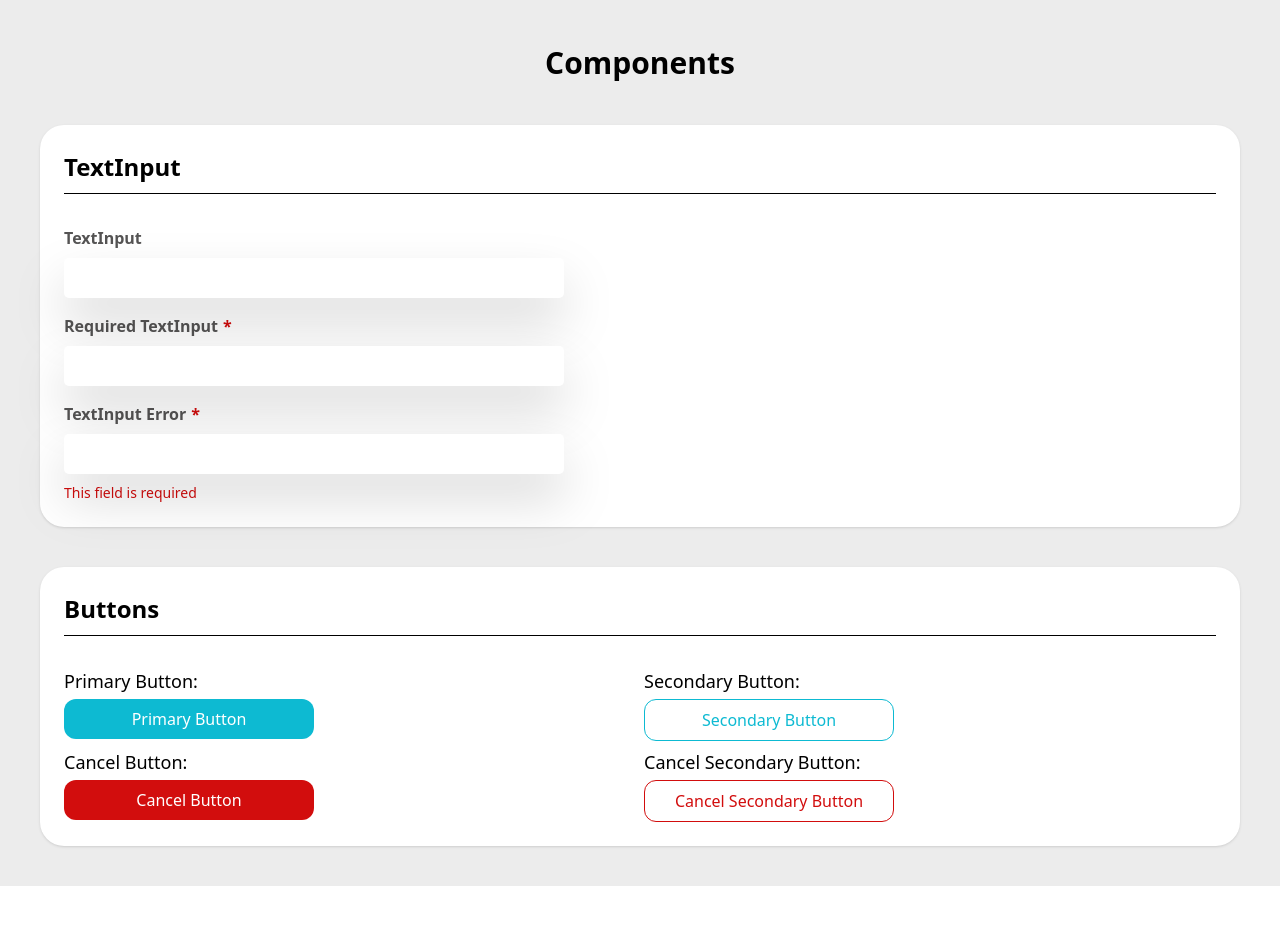
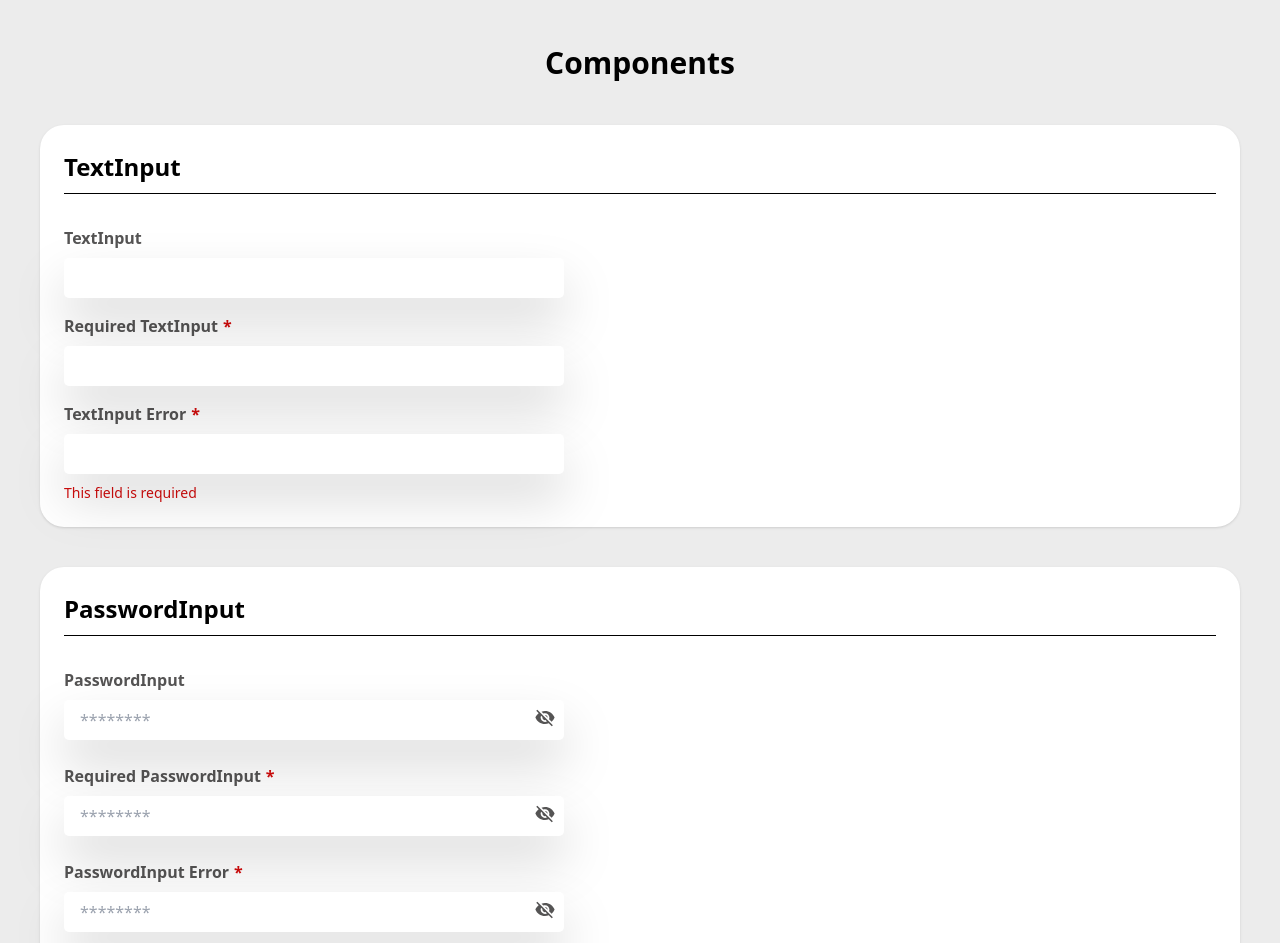
Before and after one commit to Rafidulemon/hr_mgt, a React (Vite) app: page /atoms in a window 1280 px wide. Shown: the top 943 px of the page. Before the commit the page ends 886 px from the top, so only its background shows below. Built offline with nearby package versions, Linux system fonts and the light colour scheme.

Commit message:
Password Input added

```diff
--- a/package.json
+++ b/package.json
@@ -13,6 +13,7 @@
     "react": "^18.3.1",
     "react-dom": "^18.3.1",
     "react-hook-form": "^7.53.1",
+    "react-icons": "^5.3.0",
     "react-router-dom": "^6.27.0"
   },
   "devDependencies": {
--- /dev/null
+++ b/src/components/atoms/inputs/PasswordInput.tsx
@@ -0,0 +1,71 @@
+import { type FieldError } from "react-hook-form";
+import { TbEyeFilled } from "react-icons/tb";
+import { IoMdEyeOff } from "react-icons/io";
+import { useState } from "react";
+
+type Props = {
+  className?: string;
+  isRequired?: boolean;
+  label: string;
+  defaultValue?: string;
+  placeholder?: string;
+  value?: string;
+  error?: FieldError | undefined;
+  id?: string;
+};
+
+function PasswordInput(props: Props) {
+  const {
+    id,
+    className,
+    isRequired = false,
+    label,
+    defaultValue,
+    placeholder,
+    value,
+    error,
+  } = props;
+
+  const [viewPassword, setViewPassword] = useState<boolean>(false);
+
+  return (
+    <div className={`flex flex-col ${className}`}>
+      <div className="flex flex-row gap-[5px] mb-2">
+        <label className="text-[16px] text-text_bold font-bold">{label}</label>
+        {isRequired && (
+          <span className="text-[16px] font-bold text-tertiary">*</span>
+        )}
+      </div>
+      <div className={`relative h-[56px] w-full border-black`}>
+      <input
+        id={id}
+        className={`w-full h-[40px] bg-white rounded-[5px] drop-shadow-2xl text-text_primary px-4 focus:outline-none mb-2`}
+        type={viewPassword ? "text" : "password"}
+        defaultValue={defaultValue}
+        value={value}
+        placeholder={placeholder ? placeholder : "********"}
+      />
+      {viewPassword ? (
+        <TbEyeFilled
+          size={22}
+          color="#555454"
+          className="absolute -top-6 bottom-0 right-[6px] m-auto md:-top-5 md:right-[8px]"
+          onClick={() => setViewPassword((prev) => !prev)}
+        />
+      ) : (
+        <IoMdEyeOff
+          size={22}
+          color="#555454"
+          className="absolute -top-6 bottom-0 right-[6px] m-auto md:-top-5 md:right-[8px]"
+          onClick={() => setViewPassword((prev) => !prev)}
+        />
+      )}
+      {error && (
+        <div className="text-[14px] text-tertiary">{error.message}</div>
+      )}
+      </div>
+    </div>
+  );
+}
+
+export default PasswordInput;
--- a/src/pages/atoms/index.tsx
+++ b/src/pages/atoms/index.tsx
@@ -1,11 +1,17 @@
 import Button from "../../components/atoms/buttons/Button";
 import { Card } from "../../components/atoms/frame/Card";
 import TextInput from "../../components/atoms/inputs/TextInput";
+import PasswordInput from "../../components/atoms/inputs/PasswordInput";
 import { type FieldError } from "react-hook-form";
 
 const mockError: FieldError = {
   type: "required",
   message: "This field is required",
+};
+
+const mockPasswordError: FieldError = {
+  type: "required",
+  message: "Password incorrect",
 };
 
 function Atoms() {
@@ -30,6 +36,24 @@ function Atoms() {
           error={mockError}
         />
       </Card>
+
+      <Card className="h-[300px] p-6 gap-2 grid grid-cols-2">
+        <span className="col-span-2 text-[24px] font-bold">PasswordInput</span>
+        <line className="col-span-2 w-full border-b border-black mb-6" />
+        <PasswordInput label="PasswordInput" className="col-span-2 w-[500px]" />
+        <PasswordInput
+          isRequired
+          label="Required PasswordInput"
+          className="col-span-2 w-[500px]"
+        />
+        <PasswordInput
+          isRequired
+          label="PasswordInput Error"
+          className="w-[500px]"
+          error={mockPasswordError}
+        />
+      </Card>
+
       <Card className="h-[300px] p-6 gap-2 grid grid-cols-2">
         <span className="col-span-2 text-[24px] font-bold">Buttons</span>
         <line className="col-span-2 w-full border-b border-black mb-6" />
```
Also changed, not shown: 1 other file (tests, documents, lock files or other folders).
